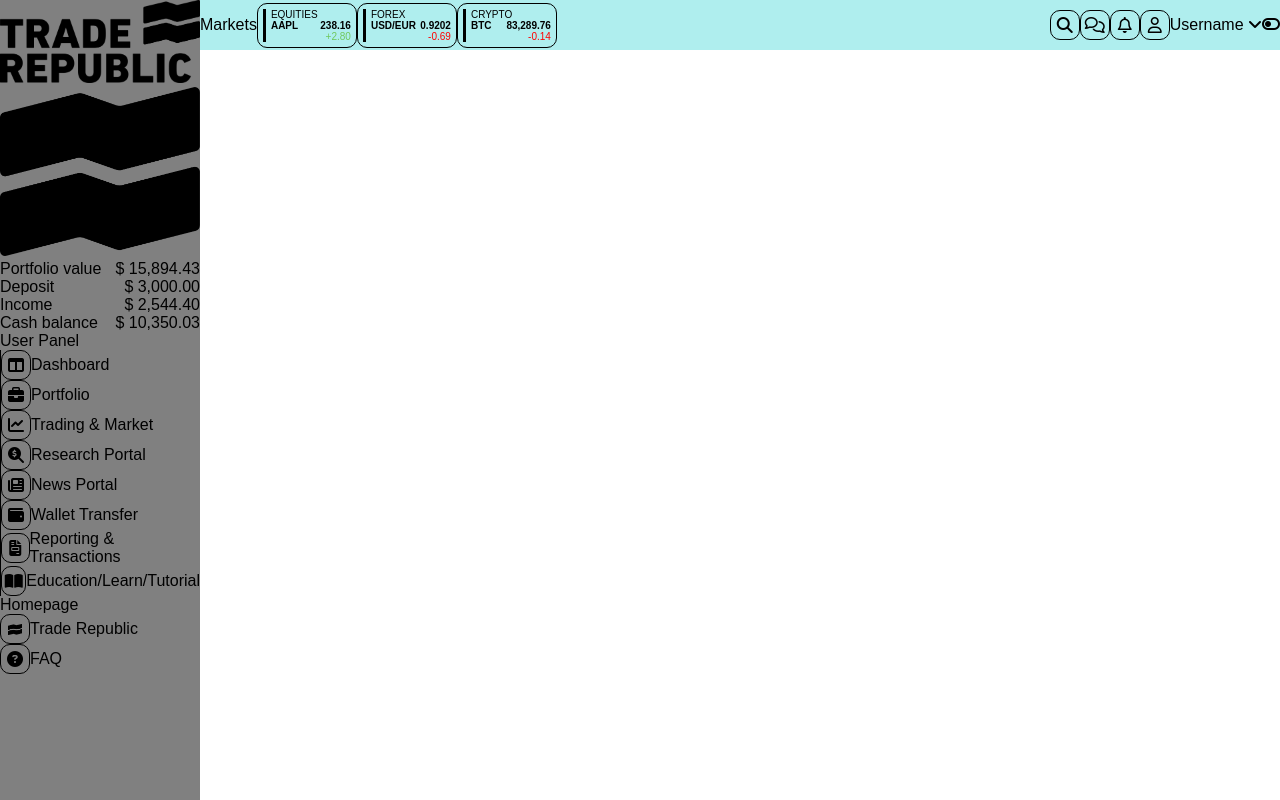
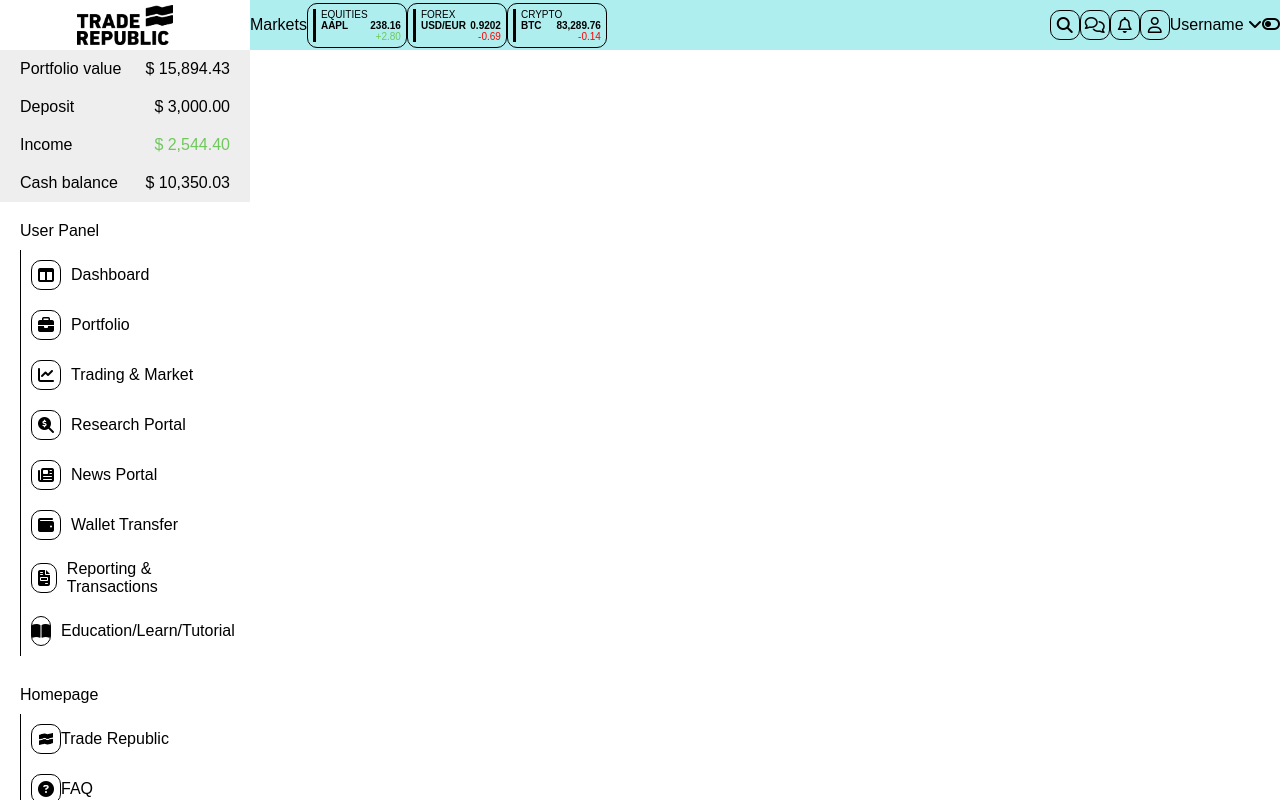
Before and after one commit to HaojieZhang123/trading-web-interface, a plain HTML site: page index.html in a window 1280 px wide. Drawn offline with Linux system fonts and the light colour scheme.

Commit message:
[UPD] Sidebar general styling done

```diff
--- a/css/style.css
+++ b/css/style.css
@@ -18,14 +18,14 @@ body{
 #sidebar{
     position: fixed;
     top: 0;
-    width: 200px;
+    width: 250px;
     height: 100vh;
-    background-color: grey;
+    background-color: white;
 }
 
 #main{
-    margin-left: 200px;
-    width: calc(100% - 200px);
+    margin-left: 250px;
+    width: calc(100% - 250px);
     overflow-y: auto;
     background-color: green;
 }
@@ -76,27 +76,44 @@ header{
 /**************/
 /* SIDEBAR */
 /* logo */
-#logo, #mini-logo, #logo img, #small-logo img{
+#logo, #small-logo{
     width: 100%;
+    height: 50px;
+    padding: 5px 0;
+    display: flex;
+    align-items: center;
+    justify-content: center;
+}
+#logo img, #small-logo img{
+    height: 100%;
+}
+
+#small-logo{
+    display: none;
 }
 /* summary */
 #summary li{
     display: flex;
     justify-content: space-between;
+    padding: 10px 20px;
 }
-/* user panel */
-.sidebar-panel-container{
+/* user panel + homepage settings */
+#user-panel, #homepage-settings{
+    padding: 10px 20px;
+}
+.user-panel-title, .homepage-settings-title{
+    padding: 10px 0;
+}
+.sidebar-panel-container, .homepage-settings-container{
     border-left: 0.5px solid black;
 }
-#side-panel-list li{
+#side-panel-list li, #homepage-settings-list li{
     display: flex;
     align-items: center;
+    padding: 10px 10px;
 }
-
-/* homepage settings */
-#homepage-settings-list li{
-    display: flex;
-    align-items: center;
+#side-panel-list li > .panel-logo{
+    margin-right: 10px;
 }
 
 .home-setting-logo img{
@@ -143,7 +160,7 @@ header{
     background-color: white;
 }
 .bg-grey{
-    background-color: #F5F4F9;
+    background-color: #EEE;
 }
 
 .white-text{
--- a/index.html
+++ b/index.html
@@ -22,7 +22,7 @@
             </div>
 
             <!-- summary -->
-            <div id="summary">
+            <div id="summary" class="bg-grey">
                 <ul>
 
                     <li>
@@ -35,7 +35,7 @@
                     </li>
                     <li>
                         <div class="summary-name">Income</div>
-                        <div class="summary-value">$ 2,544.40</div>
+                        <div class="summary-value green-text">$ 2,544.40</div>
                     </li>
                     <li>
                         <div class="summary-name">Cash balance</div>
@@ -48,7 +48,8 @@
             <!-- user panel -->
             <div id="user-panel">
 
-                <div>User Panel</div>
+                <div class="user-panel-title">User Panel</div>
+
                 <div class="sidebar-panel-container">
                     <ul id="side-panel-list">
 
@@ -109,9 +110,11 @@
             <!-- homepage settings -->
             <div id="homepage-settings">
 
+                <div class="homepage-settings-title">Homepage</div>
+
+                <div class="homepage-settings-container">
                     <ul id="homepage-settings-list">
 
-                    Homepage
                         <li>
                             <div class="home-setting-logo square-button">
                                 <img src="./img/traderepublic-small-logo-black.png" alt="">
@@ -126,6 +129,7 @@
                         </li>
 
                     </ul>
+                </div>
 
             </div>
 
```
Lines whose indentation alone changed are shown as unchanged.
